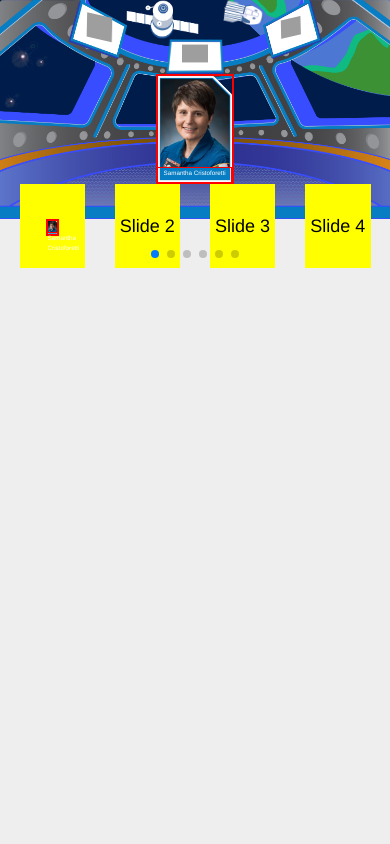
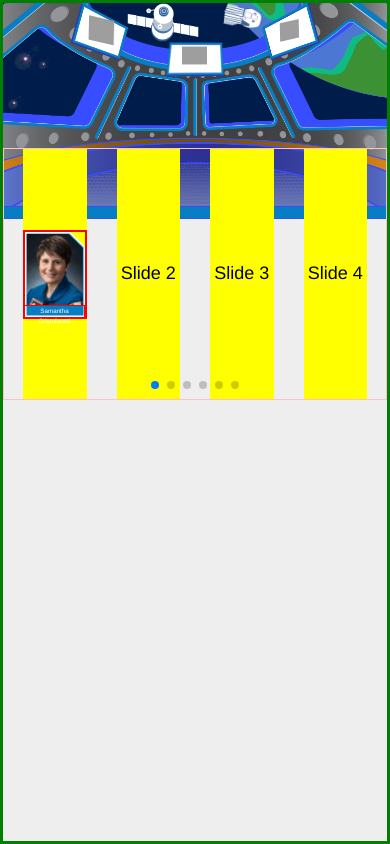
Before and after one commit to justwlocke/now-in-space-redesign-vue, a Vue app: page / in a window 390 px wide. Built offline with nearby package versions, Linux system fonts and the light colour scheme; grey boxes are pictures that could not be loaded.

Commit message:
Attempted adding the astronaut card But failed in the responsiveness sector. The height of the div is still changing even though it shouldn't be, because the page container height isn't.

```diff
--- a/src/App.vue
+++ b/src/App.vue
@@ -54,21 +54,11 @@
         </div>
       </div>
 
-      <!--Astronaut Card-->
-      <div class="Astronaut" id="Cards">
-        <div class="astronaut-container">
-          <img
-            class="d-inline"
-            src="./Images/Astronauts/DefaultAstronautCard2.png"
-            alt="First slide"
-          />
-          <div class="AstroImage CardCrop"></div>
-          <div class="AstronautName">Samantha Cristoforetti</div>
-        </div>
-      </div>
-
       <!--Astronaut Carousel -->
 
+      <div id="spacer"></div>
+
+      <div class="carousel">
         <swiper
           :slidesPerView="4"
           :spaceBetween="30"
@@ -101,6 +91,8 @@
           <swiper-slide>Slide 9</swiper-slide>
         </swiper>
       </div>
+      <!--End of Carousel-->
+    </div>
   </div>
 </template>
 <script>
--- a/src/CSS/page.css
+++ b/src/CSS/page.css
@@ -10,6 +10,8 @@
   background-attachment: scroll;
   background-position: top center;
   background-size: contain;
+
+  border: 3px solid green;
 }
 
 .BackgroundContainer {
@@ -86,6 +88,17 @@
   transform: rotateY(40deg) skew(-10deg, 10deg) rotateX(10deg);
 }
 
+#spacer {
+  height: 10%;
+}
+
+.carousel {
+  position: relative;
+  border: 1px solid pink;
+
+  height: 30%;
+}
+
 #Cards {
   padding-top: 3%;
 }
@@ -104,7 +117,7 @@
   margin-left: auto;
   margin-right: auto;
 
-  width: 20%;
+  width: 100%;
 }
 
 .astronaut-container {
--- a/src/CSS/style.css
+++ b/src/CSS/style.css
@@ -4,7 +4,6 @@
 html,
 body {
   position: relative;
-  height: 100%;
 }
 
 body {
@@ -17,11 +16,14 @@ body {
 }
 
 .swiper {
+  position: relative;
+
   width: 90%;
-  height: 10%;
 }
 
 .swiper-slide {
+  position: relative;
+
   text-align: center;
   font-size: 18px;
   background: yellow;
```
Lines whose indentation alone changed are shown as unchanged.
